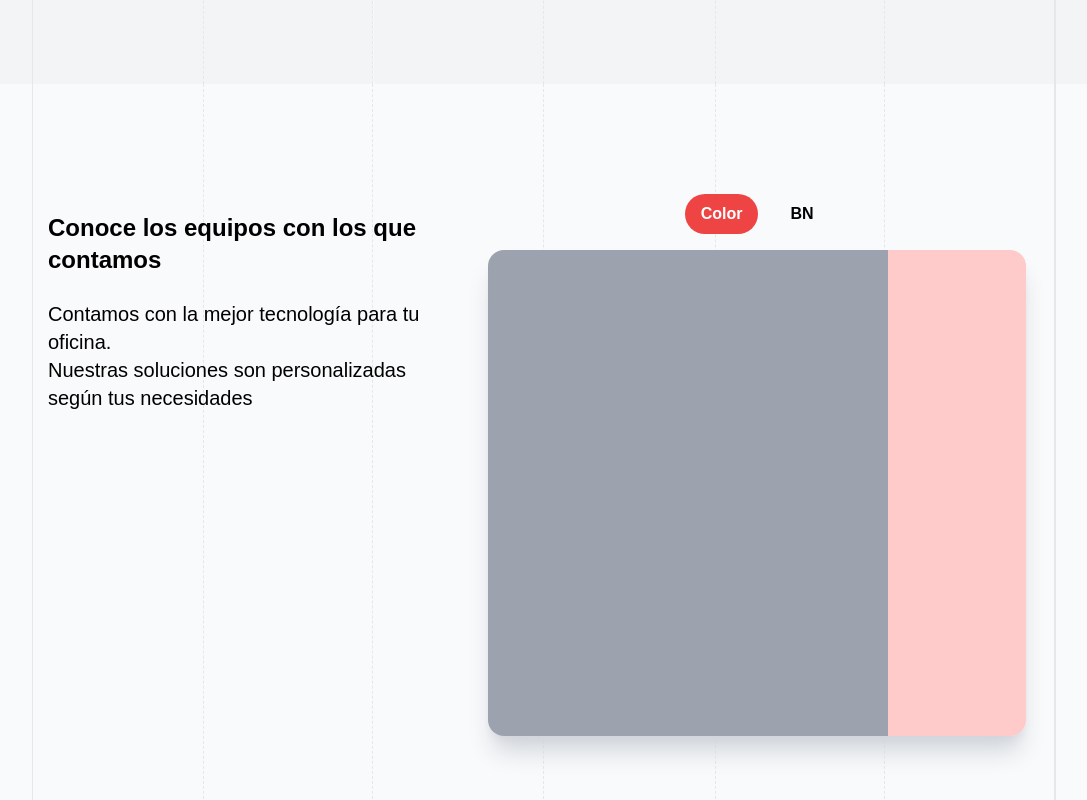
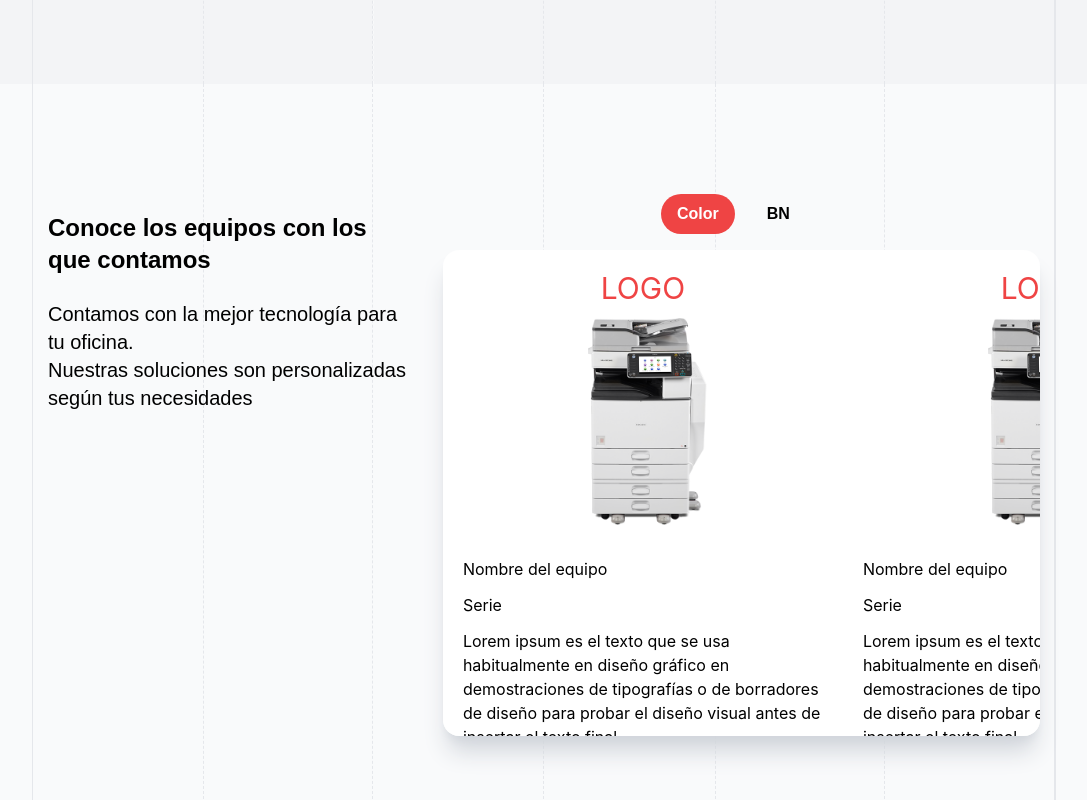
Before and after one commit to jpablocruz/cmdigital, a React (Create React App) app: page /renta-multifuncionales in a window 1280 px wide. Shown: the part 900-1700 px from the top of the page, without its empty margins (96-1183 px from the left). Built offline with nearby package versions, Linux system fonts and the light colour scheme.

Commit message:
working on printer list styles

```diff
--- /dev/null
+++ b/src/components/PrinterCard.tsx
@@ -0,0 +1,38 @@
+import React from "react";
+import printer from "../images/printerFront2.png";
+
+const PrinterCard = () => {
+ return (
+  <div className="card m-5 h-[90%]">
+   <div className="flex w-full text-bold text-3xl text-red-500 justify-center">
+    LOGO
+   </div>
+
+   <figure className="h-[50%] pt-3">
+    <img src={printer} className="object-contain h-[100%]" />
+   </figure>
+   <div className="card-body items-center h-[50%] mt-8">
+    <div className="flex flex-col gap-3 w-full">
+     <div className="text-black">Nombre del equipo</div>
+     <div className="text-black">Serie</div>
+     <div className="text-black">
+      Lorem ipsum es el texto que se usa habitualmente en diseño gráfico en
+      demostraciones de tipografías o de borradores de diseño para probar el
+      diseño visual antes de insertar el texto final.
+     </div>
+     <button className="bg-red-400">Boton raro</button>
+    </div>
+    {/* <div className="grid grid-rows-3 gap-3 grid-flow-col w-full">
+     <div className="font-semibold text-sm text-black">Tamaño de papel:</div>
+     <div className="font-semibold text-sm text-black">Almacenamiento:</div>
+     <div className="font-semibold text-sm text-black">Velocidad:</div>
+     <div className="font-semibold text-sm text-black">Consumibles:</div>
+     <div className="font-semibold text-sm text-black">Otros:</div>
+     <div className="font-semibold text-sm text-black">Otros:</div>
+    </div> */}
+   </div>
+  </div>
+ );
+};
+
+export default PrinterCard;
--- a/src/components/PrinterList.tsx
+++ b/src/components/PrinterList.tsx
@@ -1,5 +1,6 @@
 import React from "react";
 import SectionGuidelines from "./SectionGuidelines";
+import PrinterCard from "./PrinterCard";
 
 const PrinterList = () => {
  return (
@@ -10,7 +11,7 @@ const PrinterList = () => {
     heightL={90}
     color="bg-gray-50"
    />{" "}
-   <div className="w-screen relative flex flex-col md:flex-row pl-4 lg:pl-32">
+   <div className="w-screen relative flex flex-col md:flex-row px-4 lg:px-32">
     <div className="flex md:w-[37%] ml-4 mt-32">
      <div className="flex flex-col font-ibmplex">
       <h1 className="font-bold text-2xl text-black pb-6">
@@ -23,7 +24,7 @@ const PrinterList = () => {
       <p></p>
      </div>
     </div>
-    <div className="flex flex-col w-[100%] md:w-[63%] h-full justify-center md:mt-12 pr-32">
+    <div className="flex flex-col w-[100%] md:w-[63%] h-full justify-center md:mt-12 ">
      <div className="flex gap-4 justify-center text-black pb-4">
       <button className=" rounded-full bg-red-500 py-2 px-4 text-white font-bold font-ibmplex">
        Color
@@ -32,13 +33,17 @@ const PrinterList = () => {
        BN
       </button>
      </div>
-     <div className="carousel w-full h-[75%]  justify-center">
-      <div className="carousel h-[90%] w-[90%] rounded-box shadow-gray-300 shadow-xl bg-white">
+     <div className="w-full h-[75%]  justify-end pl-8 pr-4">
+      <div className="carousel h-[90%] w-[100%] rounded-box shadow-gray-300 shadow-xl bg-white">
        <div className="carousel-item">
-        <div className="bg-gray-400 h-[100%] w-[50vh]" />
+        <div className=" h-[100%] w-[50vh]">
+         <PrinterCard />
+        </div>
        </div>
        <div className="carousel-item">
-        <div className="bg-red-200 h-[100%] w-[50vh]" />
+        <div className="h-[100%] w-[50vh]">
+         <PrinterCard />
+        </div>
        </div>
        <div className="carousel-item">
         <div className="bg-blue-100 h-[100%] w-[50vh]" />
```
